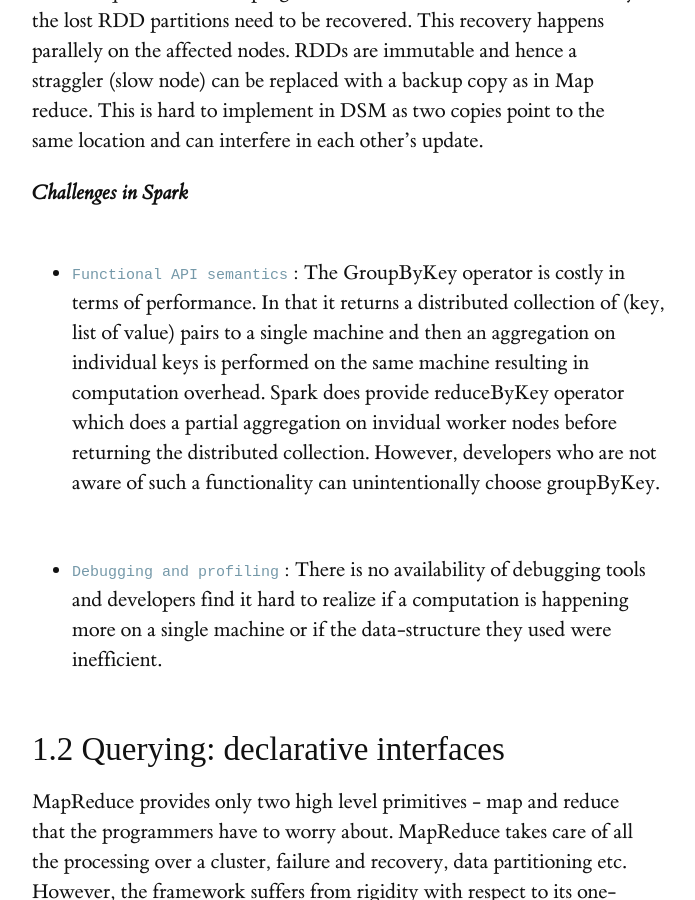
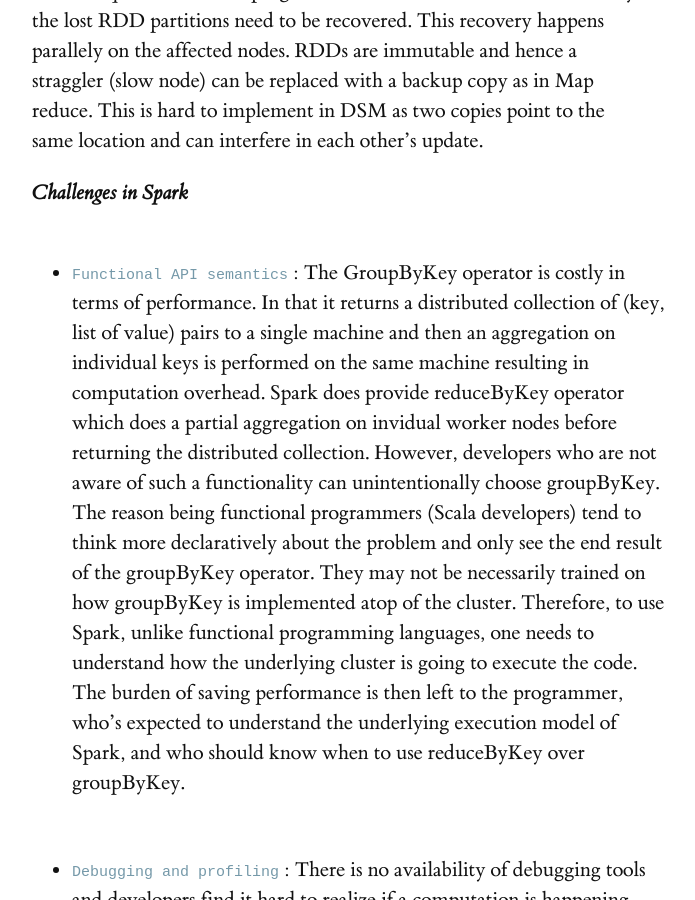
Before and after one commit to heathermiller/dist-prog-book, a Jekyll site: the page built from chapter/8/big-data.md, in a window 1280 px wide and 900 px high, scrolled down 11238 px. Shown: the whole window, without its empty margins (128-823 px from the left). Built offline with Jekyll 4.4.1, drawn with Linux system fonts in a browser that asks for light colours; some web fonts are replaced; formulas are drawn with MathJax 3; some of the changed text lies outside the part shown.

Commit message:
Fixing review comments - 2

````diff
--- a/chapter/8/big-data.md
+++ b/chapter/8/big-data.md
@@ -164,9 +164,10 @@ Also, in DSM, any failure requires the whole program to be restored. In case of
 RDDs are immutable and hence a straggler (slow node) can be replaced with a backup copy as in Map reduce. This is hard to implement in DSM as two copies point to the same location and can interfere in each other’s update.
 
 
+
 ***Challenges in Spark***
 
-- `Functional API semantics` : The GroupByKey operator is costly in terms of performance. In that it returns a distributed collection of (key, list of value) pairs to a single machine and then an aggregation on individual keys is performed on the same machine resulting in computation overhead. Spark does provide reduceByKey operator which does a partial aggregation on invidual worker nodes before returning the distributed collection. However, developers who are not aware of such a functionality can unintentionally choose groupByKey.
+- `Functional API semantics` : The GroupByKey operator is costly in terms of performance. In that it returns a distributed collection of (key, list of value) pairs to a single machine and then an aggregation on individual keys is performed on the same machine resulting in computation overhead. Spark does provide reduceByKey operator which does a partial aggregation on invidual worker nodes before returning the distributed collection. However, developers who are not aware of such a functionality can unintentionally choose groupByKey. The reason being functional programmers (Scala developers) tend to think more declaratively about the problem and only see the end result of the groupByKey operator. They may not be necessarily trained on how groupByKey is implemented atop of the cluster. Therefore, to use Spark, unlike functional programming languages, one needs to understand how the underlying cluster is going to execute the code. The burden of saving performance is then left to the programmer, who's expected to understand the underlying execution model of Spark, and who should know when to use reduceByKey over groupByKey.
 
 - `Debugging and profiling` : There is no availability of debugging tools and developers find it hard to realize if a computation is happening more on a single machine or if the data-structure they used were inefficient.
 
@@ -265,7 +266,10 @@ Some of the Dataframe operations include projection (select), filter(where), joi
 Illustrated below is an example of relational operations on employees data frame to compute the number of female employees in each department.
 
 ```
-employees.join(dept, employees("deptId") === dept("id")) .where(employees("gender") === "female") .groupBy(dept("id"), dept("name")) .agg(count("name"))
+employees.join(dept, employees("deptId") === dept("id"))
+         .where(employees("gender") === "female")
+         .groupBy(dept("id"), dept("name"))
+         .agg(count("name"))
 ```
 Several of these operators like  === for equality test, > for greater than, a rithmetic ones (+, -, etc) and aggregators transforms to a abstract syntax tree of the expression which can be passed to Catalyst for optimization.
 A cache() operation on the data frame helps Spark SQL store the data in memory so it can be used in iterative algorithms and for interactive queries. In case of Spark SQL, memory footprint is considerably less as it applies columnar compression schemes like dictionary encoding / run-length encoding.
@@ -273,6 +277,9 @@ A cache() operation on the data frame helps Spark SQL store the data in memory s
 The DataFrame API also supports inline UDF definitions without complicated packaging and registration. Because UDFs and queries are both expressed in the same general purpose language (Python or Scala), users can use standard debugging tools.
 
 However, a DataFrame lacks type safety. In the above example, attributes are referred to by string names. Hence, it is not possible for the compiler to catch any errors. If attribute names are incorrect then the error will only detected at runtime, when the query plan is created.
+
+Also, Dataframe is both very brittle and very verbose as well, because the user has to cast each row and column to specific types before they can do anything on them. Naturally this is very error-prone because one could accidentally choose the wrong index for a row/column and end up with a ```ClassCastException```.
+
 Spark introduced a extension to Dataframe called ***Dataset*** to provide this compile type safety. It embraces object oriented style for programming and has an additional feature termed Encoders. Encoders translate between JVM representations (objects) and Spark’s internal binary format. Spark has built-in encoders which are very advanced in that they generate byte code to interact with off-heap data and provide on-demand access to individual attributes without having to de-serialize an entire object
 
 
````
